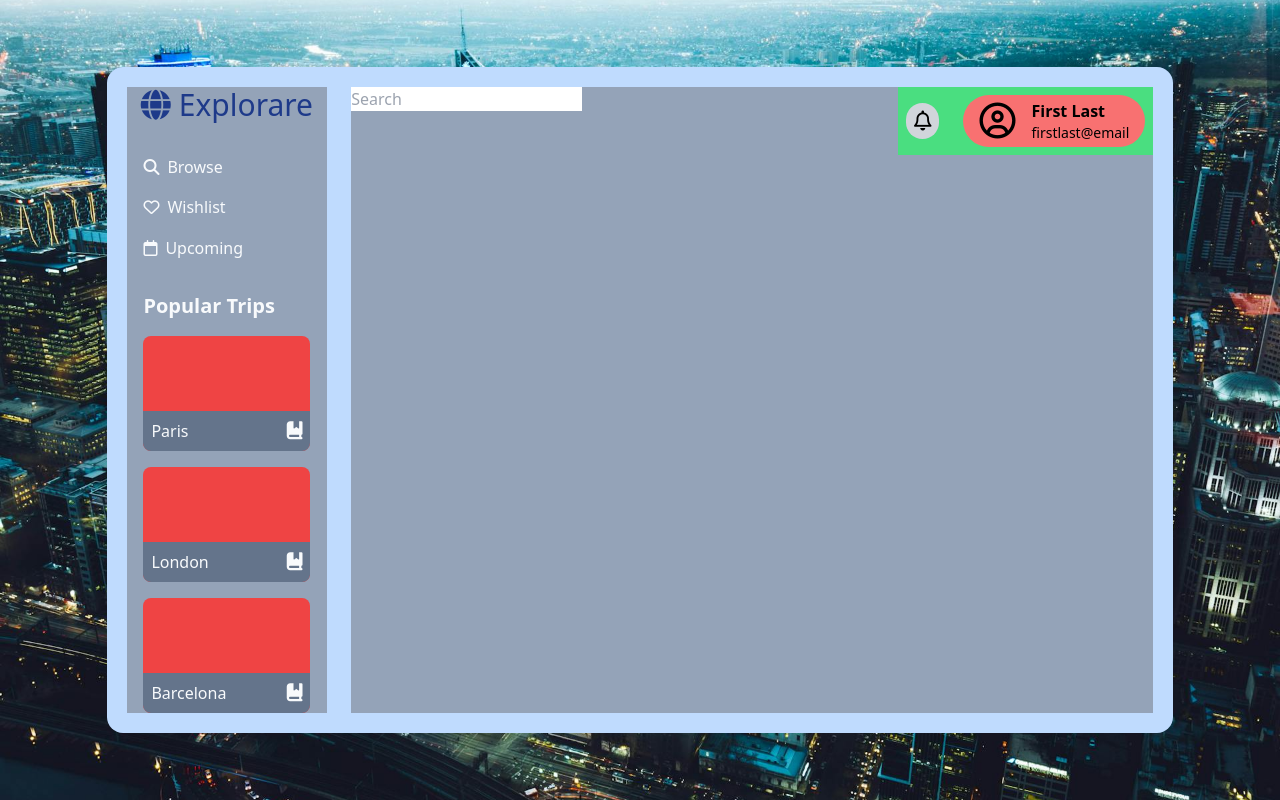
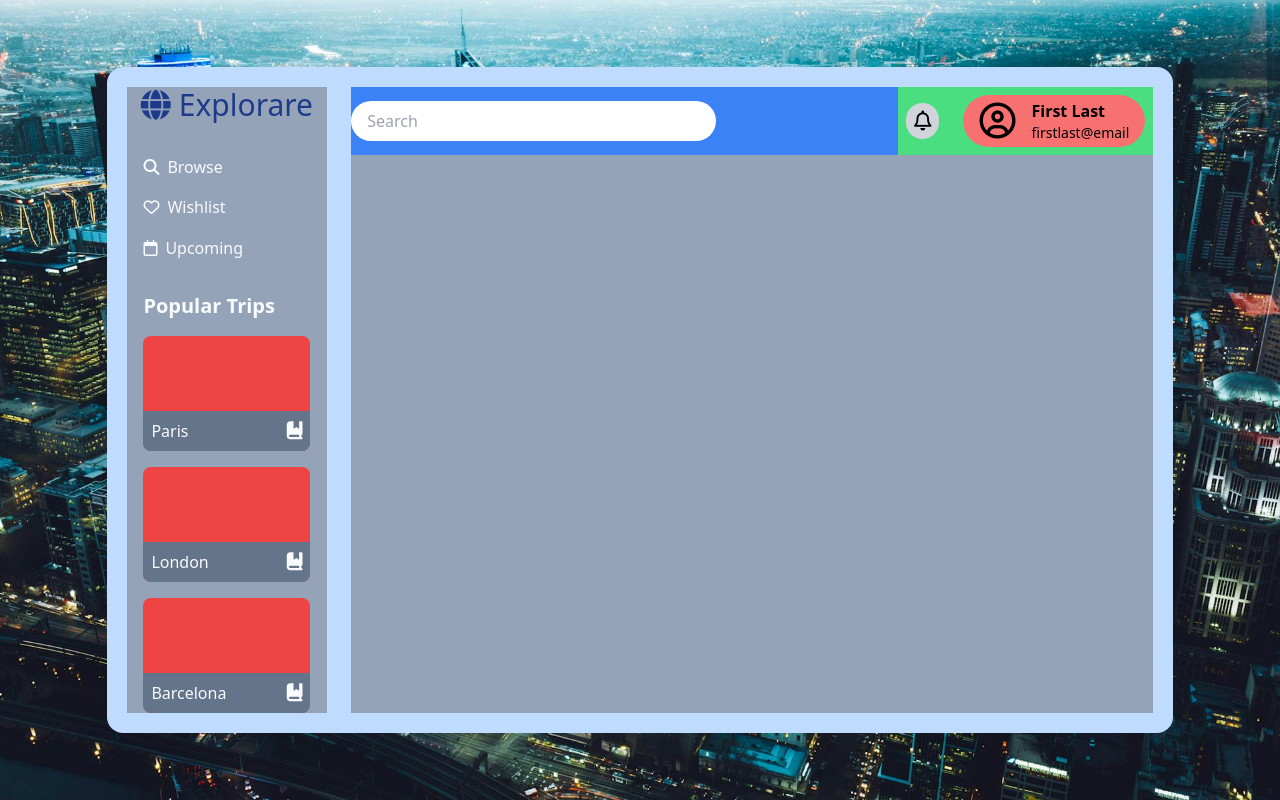
Before and after one commit to kagesite/Netflix-Tailwind, a plain HTML site: page index.html in a window 1280 px wide. Drawn offline with nearby package versions, Linux system fonts and the light colour scheme.

Commit message:
Structure for top bar is good. Adjust as needed

```diff
--- a/index.html
+++ b/index.html
@@ -37,10 +37,12 @@
 
         </div>
       </div>
+
+      <!-- RIGHT COLUMN -->
       <div class="w-full h-full bg-slate-400 flex flex-col justify-between items-center gap-8">
-        <div class="flex w-full justify-between">
-          <div>
-          <input type="text" placeholder="Search">
+        <div class="flex w-full justify-between items-center bg-blue-500">
+          <div class="w-full">
+          <input class="w-2/3 px-4 py-2 rounded-full" type="text" placeholder="Search">
           </div>
           <div class="bg-green-400 flex justify-between items-center gap-6 p-2">
             <span class="bg-gray-300 rounded-full px-2 py-1"><a href=""><i class="text-xl fa-regular fa-bell"></i></i></a></span>
```
